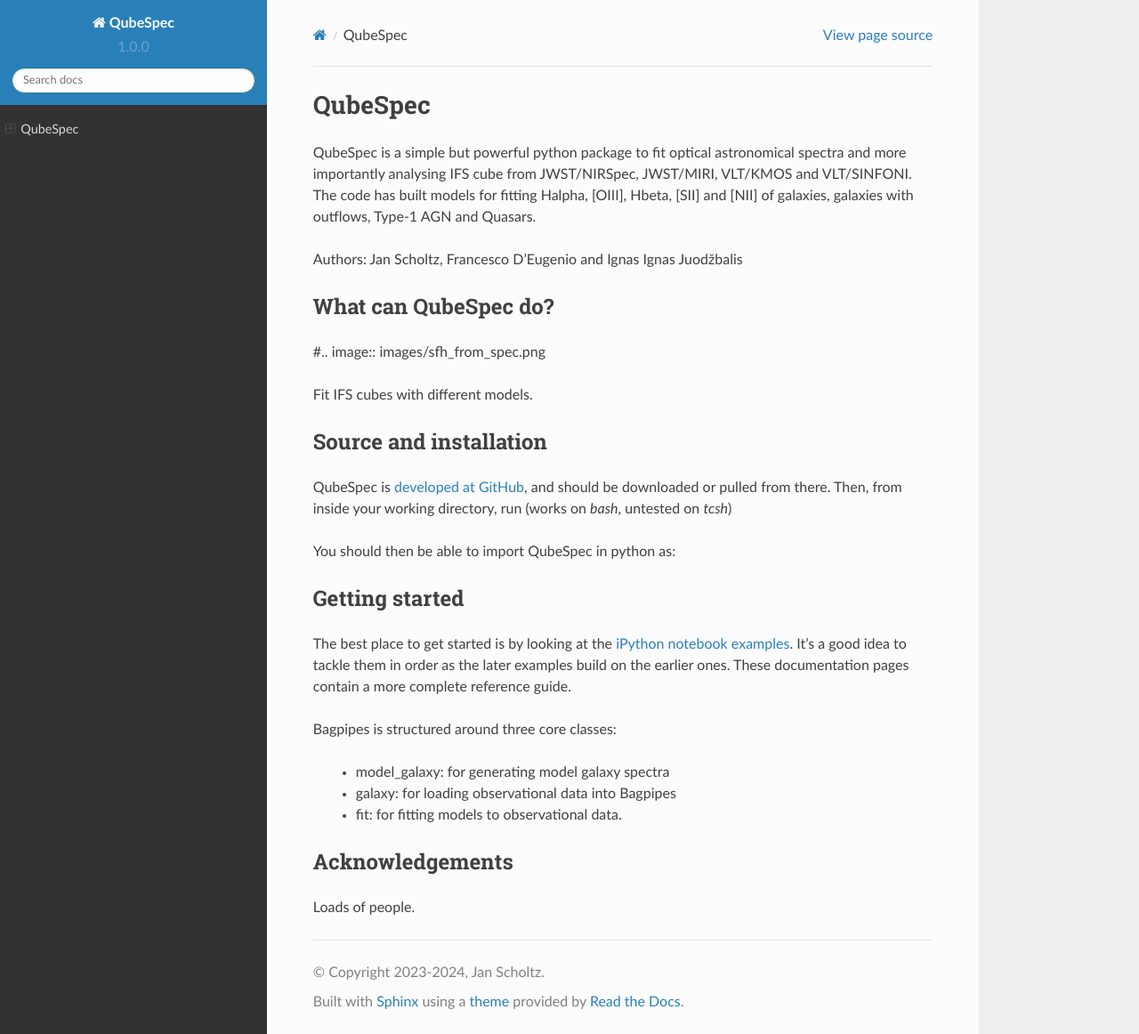
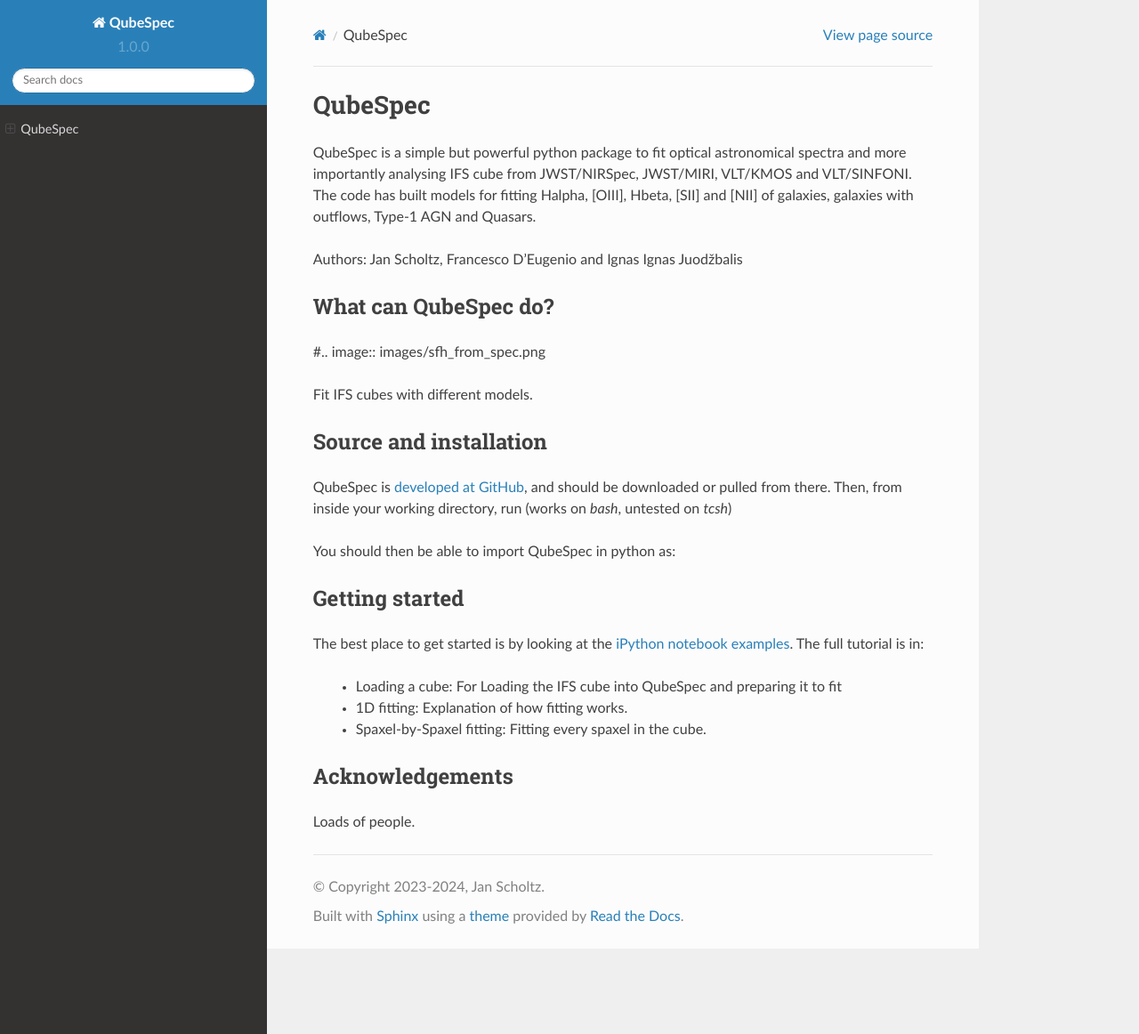
Before and after one commit to honzascholtz/Qubespec, a Sphinx documentation site: the page built from docs/index.rst, in a window 1280 px wide and 1162 px high. Shown: the whole window at 89% size. Built offline with Sphinx 7.4.7 and the Read the Docs theme 2.0.0, drawn with Linux system fonts in a browser that asks for light colours.

Commit message:
Update index.rst

```diff
--- a/docs/index.rst
+++ b/docs/index.rst
@@ -35,13 +35,12 @@
 Getting started
 ---------------
 
-The best place to get started is by looking at the `iPython notebook examples <https://github.com/ACCarnall/bagpipes/tree/master/examples>`_. It's a good idea to tackle them in order as the later examples build on the earlier ones. These documentation pages contain a more complete reference guide.
+The best place to get started is by looking at the `iPython notebook examples <https://github.com/honzascholtz/Qubespec/tree/main/IFS_tutorial>`_. The full tutorial is in:
 
-Bagpipes is structured around three core classes:
 
- - :ref:`model_galaxy <making-model-galaxies>`: for generating model galaxy spectra
- - :ref:`galaxy <inputting-observational-data>`: for loading observational data into Bagpipes
- - :ref:`fit <fitting-observational-data>`: for fitting models to observational data.
+ - :ref:`Loading a cube  <making-model-galaxies>`: For Loading the IFS cube into QubeSpec and preparing it to fit
+ - :ref:`1D fitting <inputting-observational-data>`: Explanation of how fitting works.
+ - :ref:`Spaxel-by-Spaxel fitting <fitting-observational-data>`: Fitting every spaxel in the cube.
 
 
 Acknowledgements
```
